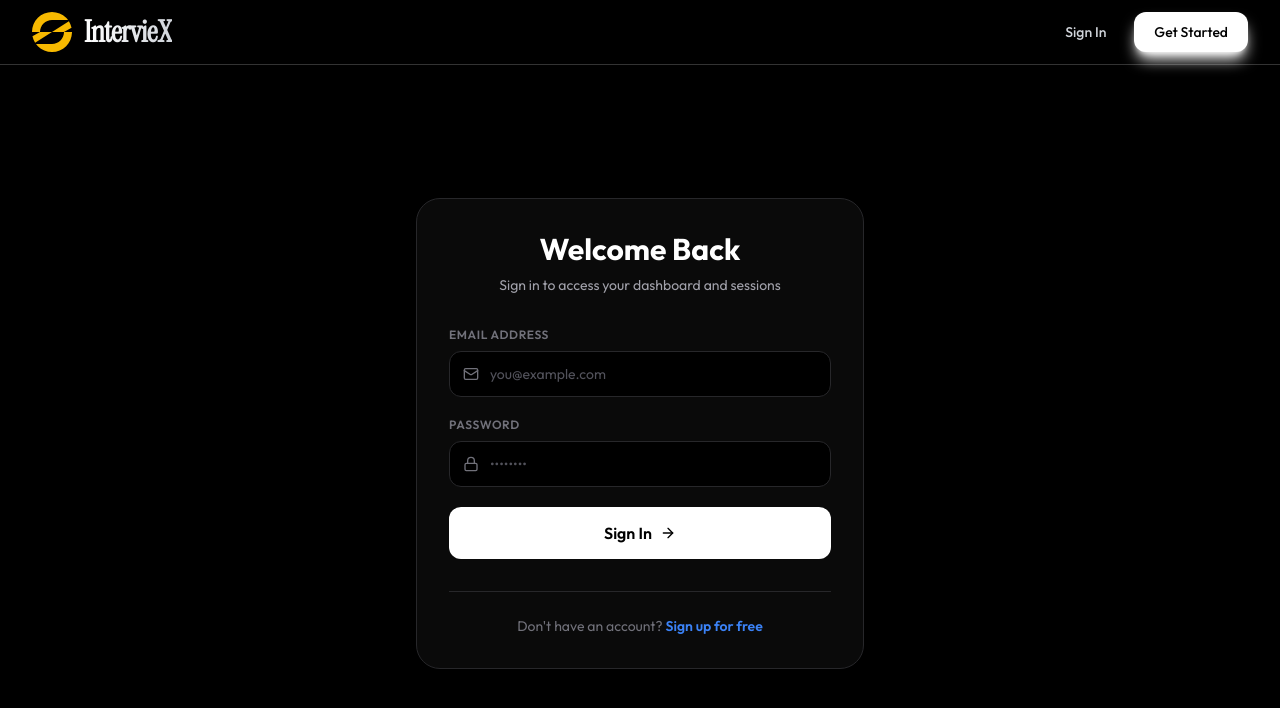
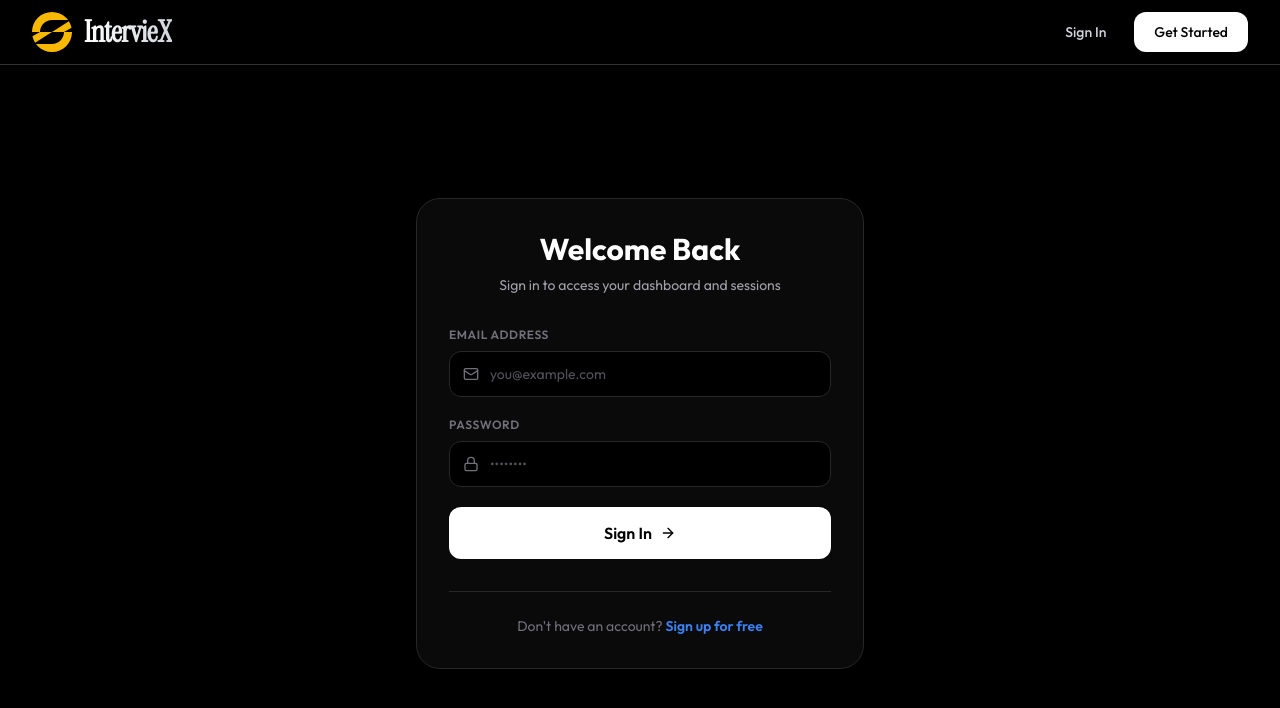
Before and after one commit to VishalKammari/IntervieX, a React (Vite) app in the folder frontend/: page /login in a window 1280 px wide. Shown: the top 708 px of the page. Built offline with nearby package versions, Linux system fonts and the light colour scheme.

Commit message:
fixed bugs

```diff
--- a/frontend/src/components/Navbar.jsx
+++ b/frontend/src/components/Navbar.jsx
@@ -131,8 +131,7 @@ const Navbar = () => {
 
               <Link
                 to="/register"
-                className="rounded-xl bg-white px-5 py-2.5 text-sm font-medium text-black shadow-lg shadow-white
-                /20 transition-all duration-200 hover:scale-[1.03] active:scale-[0.98]"
+                className="rounded-xl bg-white px-5 py-2.5 text-sm font-medium text-black transition-all duration-200 hover:scale-[1.03] active:scale-[0.98]"
               >
                 Get Started
               </Link>
--- a/frontend/src/components/ProtectedRoute.jsx
+++ b/frontend/src/components/ProtectedRoute.jsx
@@ -7,7 +7,7 @@ const ProtectedRoute = ({ children }) => {
 
   if (loading) {
     return (
-      <div className="min-h-screen flex items-center justify-center bg-gray-50 dark:bg-darkBg">
+      <div className="min-h-screen flex items-center justify-center bg-black">
         <div className="flex flex-col items-center space-y-4">
           <div className="w-12 h-12 border-4 border-white/40 border-t-transparent rounded-full animate-spin"></div>
           <p className="text-gray-500 dark:text-gray-400 font-medium animate-pulse">
```
